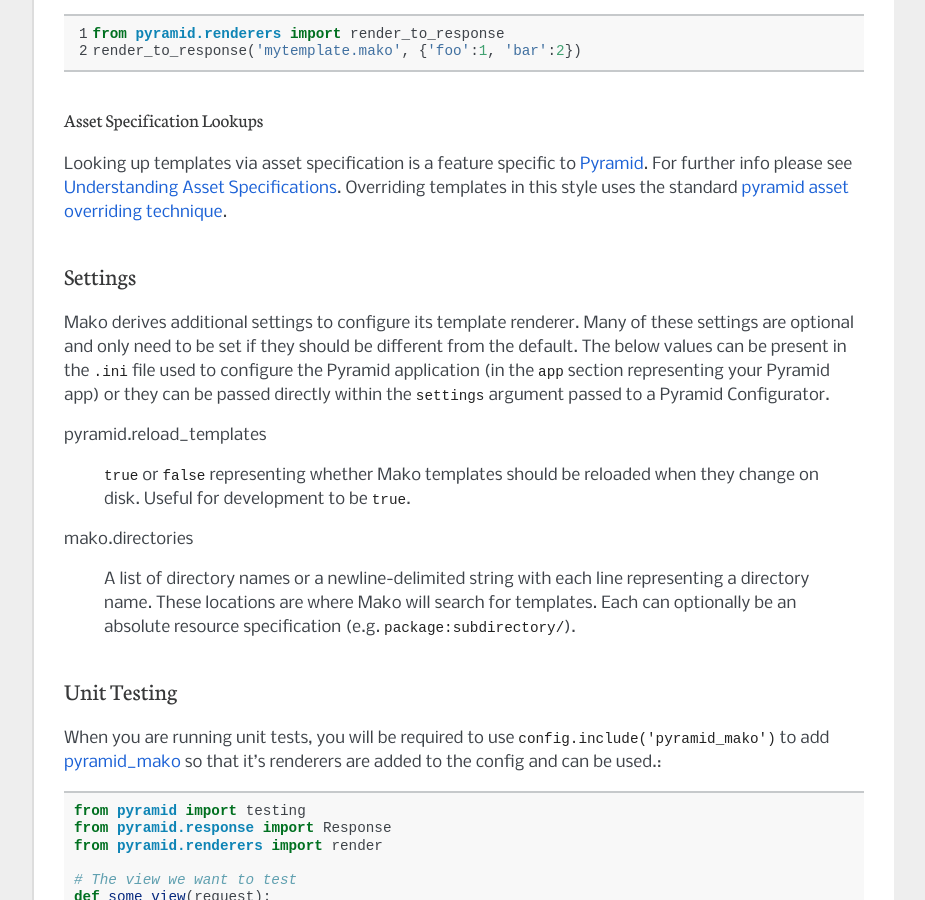
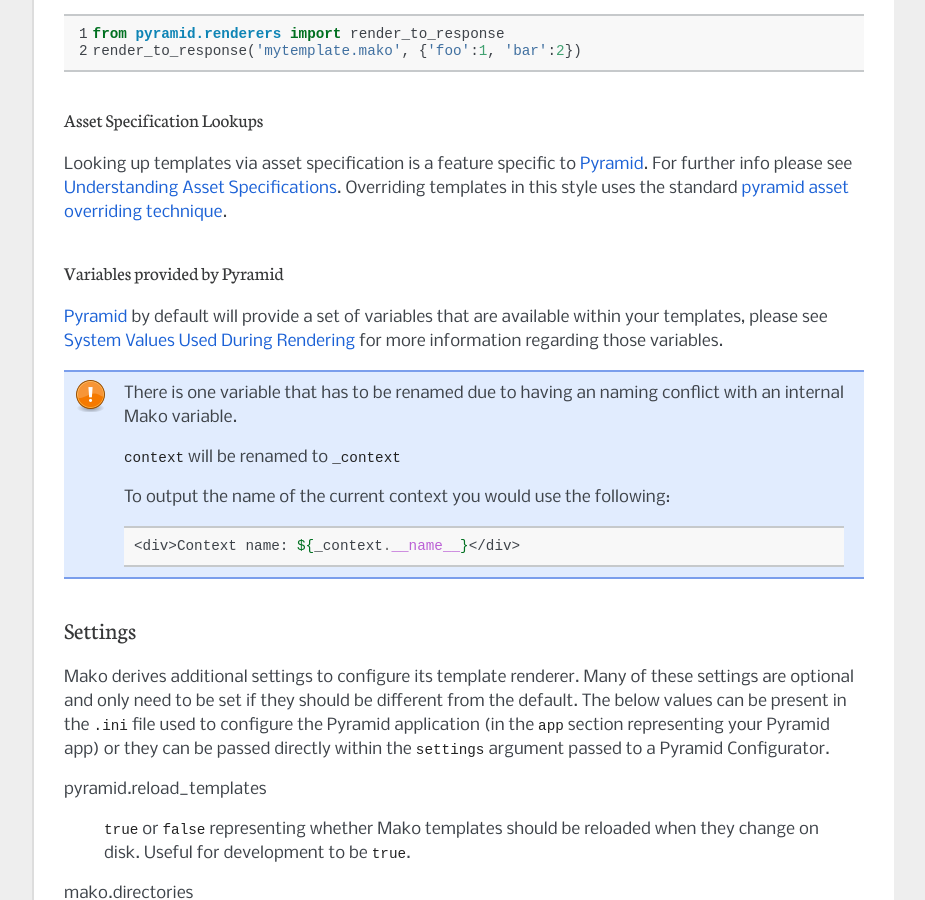
Before and after one commit to Pylons/pyramid_mako, a Sphinx documentation site: the page built from docs/index.rst, in a window 1280 px wide and 900 px high, scrolled down 1876 px. Shown: the whole window, without its empty margins (198-1123 px from the left). Built offline with Sphinx 7.4.7, drawn with Linux system fonts in a browser that asks for light colours; some of the changed text lies outside the part shown.

Commit message:
Add a note regarding the context system variable

```diff
--- a/docs/index.rst
+++ b/docs/index.rst
@@ -117,6 +117,28 @@
 `pyramid asset overriding technique
 <http://docs.pylonsproject.org/projects/pyramid/en/latest/narr/assets.html#overriding-assets>`_.
 
+Variables provided by Pyramid
+-----------------------------
+
+:term:`Pyramid` by default will provide a set of variables that are available within
+your templates, please see `System Values Used During Rendering
+<http://docs.pylonsproject.org/projects/pyramid/en/latest/narr/templates.html#renderer-system-values>`_
+for more information regarding those variables.
+
+
+.. note::
+
+   There is one variable that has to be renamed due to having an naming conflict
+   with an internal Mako variable.
+
+   ``context`` will be renamed to ``_context``
+
+   To output the name of the current context you would use the following:
+
+   .. code-block:: mako
+
+     <div>Context name: ${_context.__name__}</div>
+
 Settings
 ========
 
```
